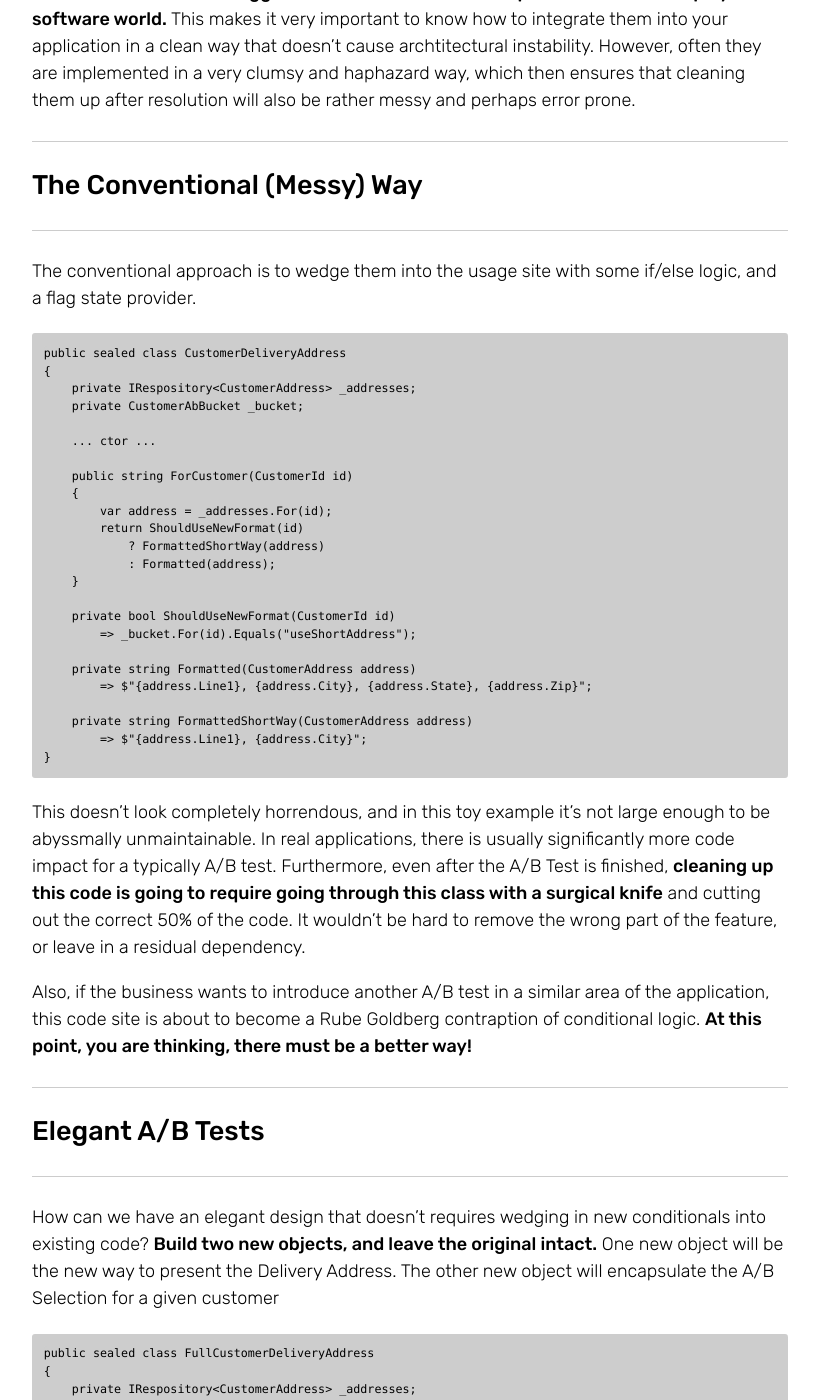
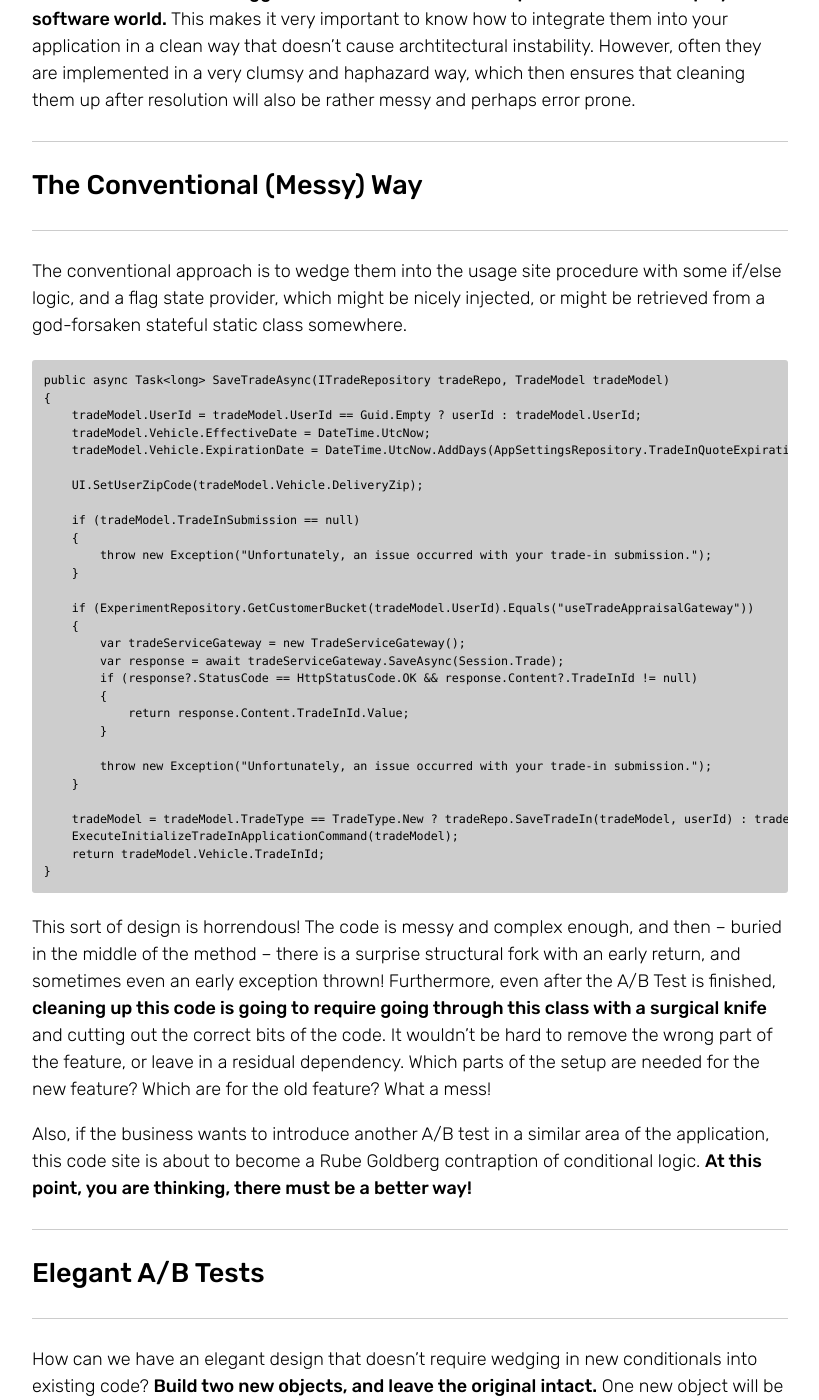
Before and after one commit to SilasReinagel/silasreinagel.github.io, a Jekyll site: the page built from _posts/2018-10-15-elegant-ab-tests.md, in a window 1280 px wide and 1400 px high, scrolled down 1048 px. Shown: the whole window, without its empty margins (230-1049 px from the left). Built offline with Jekyll 4.4.1, drawn with Linux system fonts in a browser that asks for light colours; nearby versions of some CDN libraries; comment, search, counter and statistics services are not loaded; some of the changed text lies outside the part shown.

Commit message:
Added a different first example

````diff
--- a/_posts/2018-10-15-elegant-ab-tests.md
+++ b/_posts/2018-10-15-elegant-ab-tests.md
@@ -20,36 +20,41 @@ Flexible software systems are a pleasure to modify. You know that you have a fle
 
 ----
 
-The conventional approach is to wedge them into the usage site with some if/else logic, and a flag state provider.
+The conventional approach is to wedge them into the usage site procedure with some if/else logic, and a flag state provider, which might be nicely injected, or might be retrieved from a god-forsaken stateful static class somewhere.
 
 ```
-public sealed class CustomerDeliveryAddress
+public async Task<long> SaveTradeAsync(ITradeRepository tradeRepo, TradeModel tradeModel)
 {
-    private IRespository<CustomerAddress> _addresses;
-    private CustomerAbBucket _bucket;
+    tradeModel.UserId = tradeModel.UserId == Guid.Empty ? userId : tradeModel.UserId;
+    tradeModel.Vehicle.EffectiveDate = DateTime.UtcNow;
+    tradeModel.Vehicle.ExpirationDate = DateTime.UtcNow.AddDays(AppSettingsRepository.TradeInQuoteExpirationDays);
 
-    ... ctor ...
+    UI.SetUserZipCode(tradeModel.Vehicle.DeliveryZip);
 
-    public string ForCustomer(CustomerId id)
+    if (tradeModel.TradeInSubmission == null)
     {
-        var address = _addresses.For(id);
-        return ShouldUseNewFormat(id)
-            ? FormattedShortWay(address)
-            : Formatted(address);
+        throw new Exception("Unfortunately, an issue occurred with your trade-in submission.");
     }
 
-    private bool ShouldUseNewFormat(CustomerId id)
-        => _bucket.For(id).Equals("useShortAddress");
+    if (ExperimentRepository.GetCustomerBucket(tradeModel.UserId).Equals("useTradeAppraisalGateway"))
+    {
+        var tradeServiceGateway = new TradeServiceGateway();
+        var response = await tradeServiceGateway.SaveAsync(Session.Trade);
+        if (response?.StatusCode == HttpStatusCode.OK && response.Content?.TradeInId != null)
+        {
+            return response.Content.TradeInId.Value;
+        }
 
-    private string Formatted(CustomerAddress address)
-        => $"{address.Line1}, {address.City}, {address.State}, {address.Zip}";
+        throw new Exception("Unfortunately, an issue occurred with your trade-in submission.");
+    }
 
-    private string FormattedShortWay(CustomerAddress address)
-        => $"{address.Line1}, {address.City}";
+    tradeModel = tradeModel.TradeType == TradeType.New ? tradeRepo.SaveTradeIn(tradeModel, userId) : tradeRepo.UpdateTradeIn(tradeModel, userId);
+    ExecuteInitializeTradeInApplicationCommand(tradeModel);
+    return tradeModel.Vehicle.TradeInId;
 }
 ```
 
-This doesn't look completely horrendous, and in this toy example it's not large enough to be abyssmally unmaintainable. In real applications, there is usually significantly more code impact for a typically A/B test. Furthermore, even after the A/B Test is finished, **cleaning up this code is going to require going through this class with a surgical knife** and cutting out the correct 50% of the code. It wouldn't be hard to remove the wrong part of the feature, or leave in a residual dependency.
+This sort of design is horrendous! The code is messy and complex enough, and then -- buried in the middle of the method -- there is a surprise structural fork with an early return, and sometimes even an early exception thrown! Furthermore, even after the A/B Test is finished, **cleaning up this code is going to require going through this class with a surgical knife** and cutting out the correct bits of the code. It wouldn't be hard to remove the wrong part of the feature, or leave in a residual dependency. Which parts of the setup are needed for the new feature? Which are for the old feature? What a mess!
 
 Also, if the business wants to introduce another A/B test in a similar area of the application, this code site is about to become a Rube Goldberg contraption of conditional logic. **At this point, you are thinking, there must be a better way!**
 
@@ -59,7 +64,7 @@ Also, if the business wants to introduce another A/B test in a similar area of t
 
 ----
 
-How can we have an elegant design that doesn't requires wedging in new conditionals into existing code? **Build two new objects, and leave the original intact.** One new object will be the new way to present the Delivery Address. The other new object will encapsulate the A/B Selection for a given customer
+How can we have an elegant design that doesn't require wedging in new conditionals into existing code? **Build two new objects, and leave the original intact.** One new object will be the new way to perform the business operation. The other new object will encapsulate the A/B Selection for a given customer.
 
 
 ```
````
